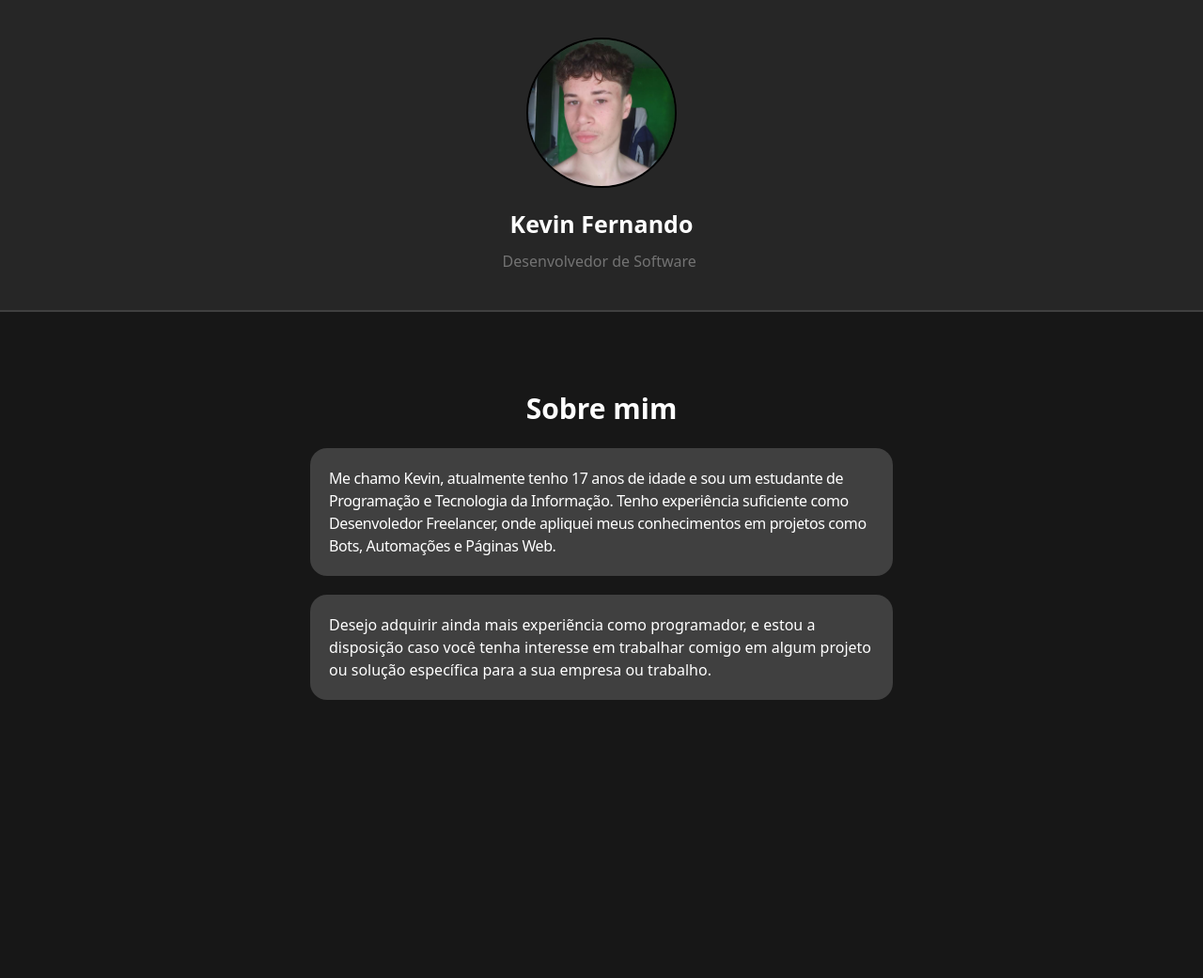
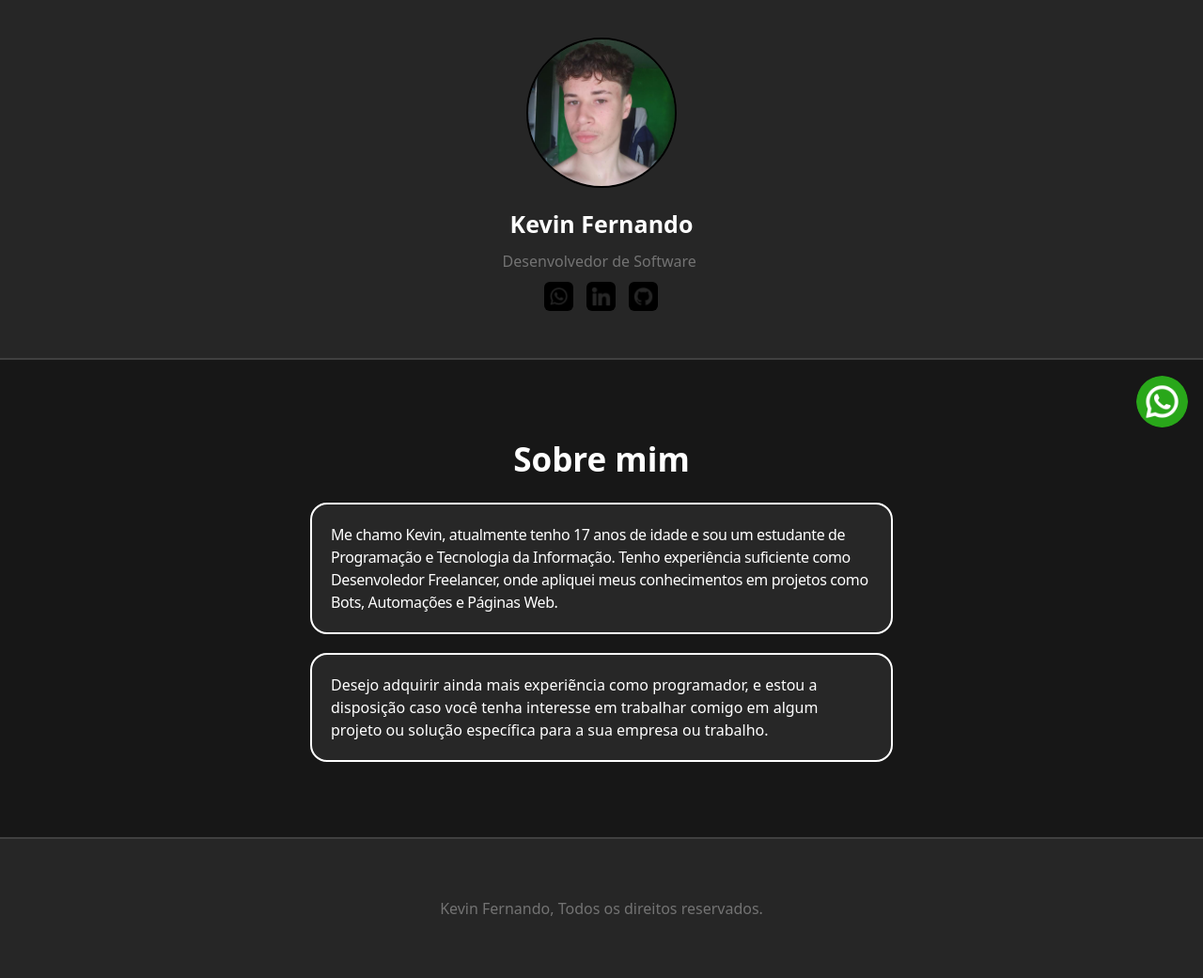
Before and after one commit to kev1n999/business-selfpage, a plain HTML site: page index.html in a window 1280 px wide. Shown: the whole page at 94% size. Before the commit the page ends 825 px from the top, so only its background shows below. Drawn offline with nearby package versions, Linux system fonts and the light colour scheme.

Commit message:
add footer section and whatsapp icons

```diff
--- a/index.html
+++ b/index.html
@@ -34,29 +34,71 @@
         </h1>
 
         <span class="text-neutral-500"> Desenvolvedor de Software </span>
+
+        <div class="flex justify-center gap-2.5 p-2">
+          <img
+            class="cursor-pointer h-[35px] transition-all duration-300 border-2 border-solid rounded-[8px] border-transparent hover:scale-105 hover:border-white"
+            src="assets/icons/whatsapp.png"
+            alt=""
+          />
+          <img
+            class="cursor-pointer h-[35px] transition-all duration-300 border-2 border-solid rounded-[8px] border-transparent hover:scale-105 hover:border-white"
+            src="assets/icons/linkedin.png"
+            alt=""
+          />
+          <img
+            class="cursor-pointer h-[35px] transition-all duration-300 border-2 border-solid rounded-[8px] border-transparent hover:scale-105 hover:border-white"
+            src="assets/icons/github.png"
+            alt=""
+          />
+        </div>
       </div>
     </header>
 
-    <main class="flex justify-center items-center m-20 flex-col gap-5">
+    <main class="flex justify-center items-center p-20 flex-col gap-5">
       <h1
-        class="text-white font-bold text-[30px]"
+        class="text-white font-bold text-[35px]"
         style="font: Poppins, sans-serif"
       >
         Sobre mim
       </h1>
 
-      <p class="text-white tracking-tight p-5 w-[620px] bg-neutral-700 rounded-[18px]">
+      <p
+        class="border-solid border-2 border-white text-white tracking-tight p-5 w-[620px] bg-neutral-700/40 rounded-[18px]"
+      >
         Me chamo Kevin, atualmente tenho 17 anos de idade e sou um estudante de
         Programação e Tecnologia da Informação. Tenho experiência suficiente
         como Desenvoledor Freelancer, onde apliquei meus conhecimentos em
         projetos como Bots, Automações e Páginas Web.
       </p>
 
-      <p class="text-white p-5 w-[620px] bg-neutral-700 rounded-[18px]">
+      <p
+        class="border-solid border-2 border-white text-white p-5 w-[620px] bg-neutral-700/40 rounded-[18px]"
+      >
         Desejo adquirir ainda mais experiẽncia como programador, e estou a
         disposição caso você tenha interesse em trabalhar comigo em algum
         projeto ou solução específica para a sua empresa ou trabalho.
       </p>
     </main>
+
+    <footer
+      class="flex justify-center items-center flex-col bg-neutral-800 h-[150px] border-t-solid border-t-2 border-t-neutral-700"
+    >
+      <span class="text-neutral-500">
+        Kevin Fernando, Todos os direitos reservados.
+      </span>
+    </footer>
+
+    <a
+      href="https://wa.me/5511999999999"
+      target="_blank"
+      class="fixed top-[50%] right-4 z-50"
+    >
+      <img
+        src="assets/icons/whatsapp_green.png"
+        alt="WhatsApp"
+        class="h-[55px] transition-all duration-300 hover:scale-110 rounded-full"
+      />
+    </a>
   </body>
 </html>
```
Also changed, not shown: assets/icons/github.png (added), assets/icons/linkedin.png (added), assets/icons/whatsapp.png (added), assets/icons/whatsapp_green.png (added).
